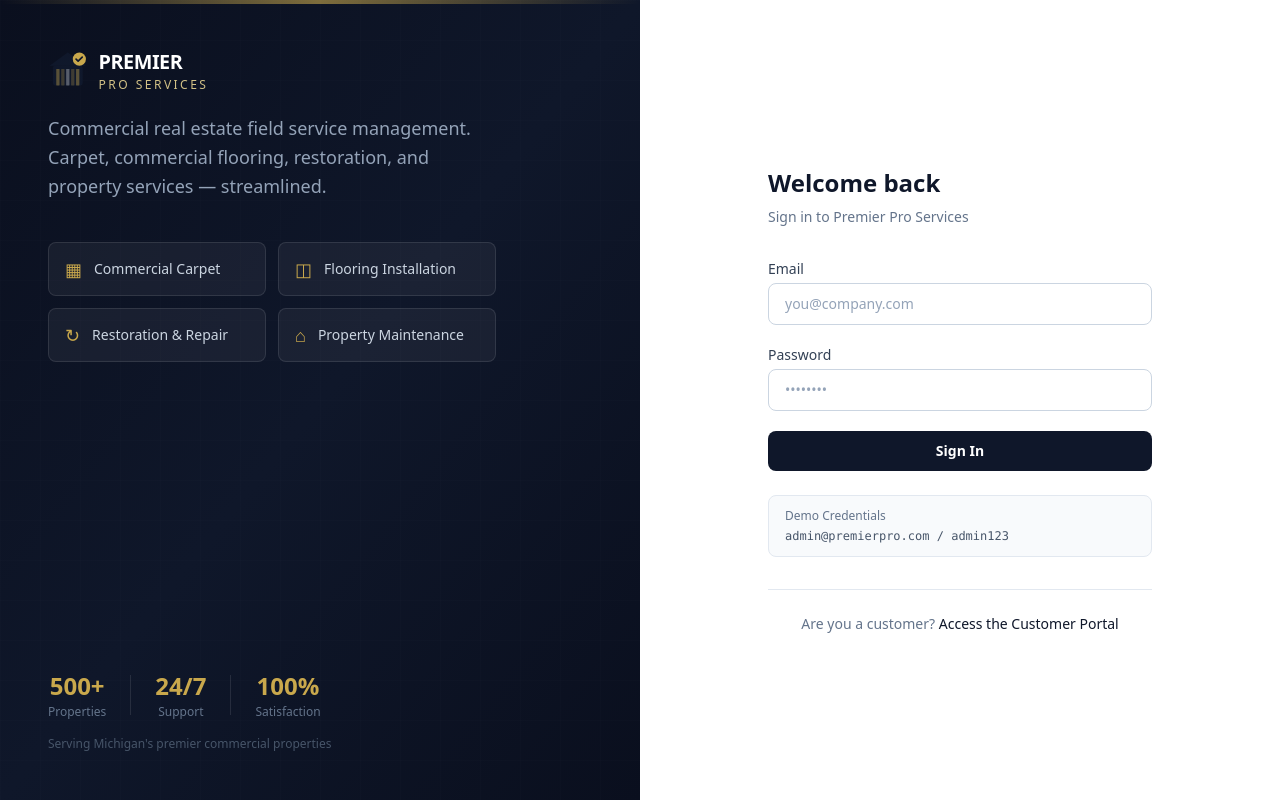
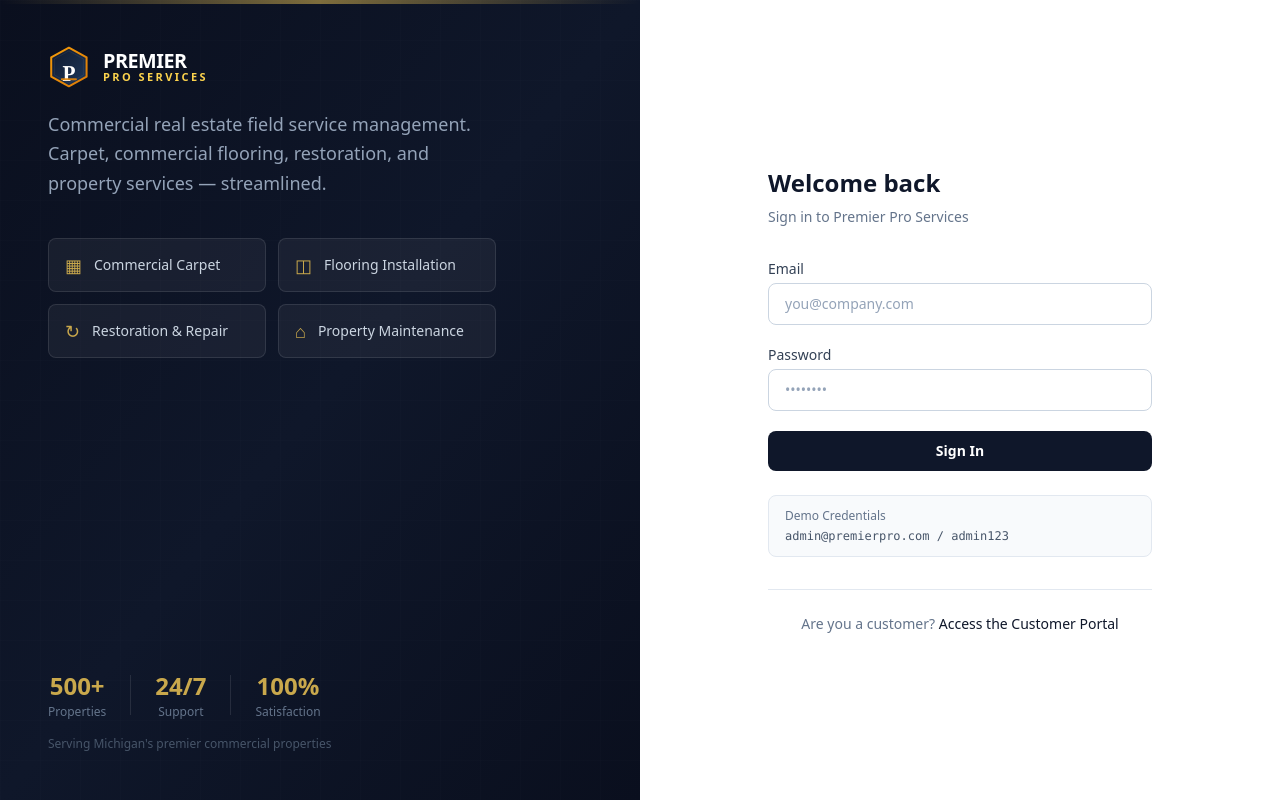
Before and after one commit to bloriner/gemach-connect, a Next.js app: page / in a window 1280 px wide. Built offline with nearby package versions, Linux system fonts and the light colour scheme.

Commit message:
New logo: hexagonal P monogram with gold gradient

```diff
--- a/src/components/ui/logo.tsx
+++ b/src/components/ui/logo.tsx
@@ -1,42 +1,72 @@
 export function Logo({ className, iconOnly, dark }: { className?: string; iconOnly?: boolean; dark?: boolean }) {
+  const textColor = dark ? "text-white" : "text-slate-900";
+  const subColor = dark ? "text-amber-300" : "text-amber-500";
+
   return (
-    <div className={`flex items-center gap-2.5 ${className ?? ""}`}>
+    <div className={`flex items-center gap-3 ${className ?? ""}`}>
       <svg
-        width="36"
-        height="36"
-        viewBox="0 0 48 48"
+        width="38"
+        height="38"
+        viewBox="0 0 52 52"
         fill="none"
         xmlns="http://www.w3.org/2000/svg"
         className="flex-shrink-0"
       >
-        {/* Shield / Building shape */}
         <defs>
-          <linearGradient id="logoGrad" x1="0" y1="0" x2="48" y2="48">
+          <linearGradient id="logoShield" x1="0" y1="0" x2="52" y2="52" gradientUnits="userSpaceOnUse">
             <stop offset="0%" stopColor="#0f172a" />
-            <stop offset="50%" stopColor="#1e3a5f" />
-            <stop offset="100%" stopColor="#c9a84c" />
+            <stop offset="100%" stopColor="#1e3a5f" />
+          </linearGradient>
+          <linearGradient id="logoGold" x1="0" y1="0" x2="52" y2="52" gradientUnits="userSpaceOnUse">
+            <stop offset="0%" stopColor="#f59e0b" />
+            <stop offset="100%" stopColor="#d97706" />
           </linearGradient>
         </defs>
-        {/* Building body */}
-        <rect x="6" y="20" width="36" height="24" rx="3" fill="url(#logoGrad)" />
-        {/* Roof */}
-        <polygon points="24,4 2,20 46,20" fill="url(#logoGrad)" />
-        {/* Gold columns */}
-        <rect x="10" y="24" width="4" height="20" rx="0.5" fill="#c9a84c" opacity="0.4" />
-        <rect x="16" y="24" width="4" height="20" rx="0.5" fill="#c9a84c" opacity="0.25" />
-        <rect x="22" y="24" width="4" height="20" rx="0.5" fill="white" opacity="0.3" />
-        <rect x="28" y="24" width="4" height="20" rx="0.5" fill="#c9a84c" opacity="0.25" />
-        <rect x="34" y="24" width="4" height="20" rx="0.5" fill="#c9a84c" opacity="0.4" />
-        {/* Gold checkmark badge */}
-        <circle cx="38" cy="12" r="8" fill="#c9a84c" />
-        <path d="M34 12l2.5 2.5 5-5" stroke="#0f172a" strokeWidth="2" strokeLinecap="round" strokeLinejoin="round" fill="none" />
+
+        {/* Outer hexagon ring */}
+        <polygon
+          points="26,2 48,14 48,38 26,50 4,38 4,14"
+          fill="url(#logoShield)"
+          stroke="url(#logoGold)"
+          strokeWidth="2.5"
+          strokeLinejoin="round"
+        />
+
+        {/* Inner subtle glow */}
+        <polygon
+          points="26,6 44,16 44,36 26,46 8,36 8,16"
+          fill="none"
+          stroke="white"
+          strokeWidth="0.5"
+          strokeOpacity="0.15"
+          strokeLinejoin="round"
+        />
+
+        {/* Bold "P" monogram */}
+        <text
+          x="26"
+          y="34"
+          textAnchor="middle"
+          dominantBaseline="central"
+          fontFamily="Georgia, 'Times New Roman', serif"
+          fontSize="26"
+          fontWeight="bold"
+          fill="white"
+          letterSpacing="0"
+        >
+          P
+        </text>
+
+        {/* Gold accent bar below P */}
+        <rect x="16" y="40" width="20" height="2.5" rx="1.25" fill="url(#logoGold)" opacity="0.9" />
       </svg>
+
       {!iconOnly && (
-        <div className="flex flex-col leading-tight">
-          <span className={dark ? "text-lg font-extrabold tracking-tight text-white" : "text-lg font-extrabold tracking-tight text-navy-900"}>
+        <div className="flex flex-col">
+          <span className={`text-lg font-extrabold tracking-tight leading-none ${textColor}`}>
             PREMIER
           </span>
-          <span className={dark ? "text-[11px] font-medium tracking-[0.2em] text-brand-300 uppercase" : "text-[11px] font-medium tracking-[0.2em] text-brand-500 uppercase"}>
+          <span className={`text-[10px] font-semibold tracking-[0.22em] uppercase leading-tight ${subColor}`}>
             Pro Services
           </span>
         </div>
```
Also changed, not shown: 1 other file (tests, documents, lock files or other folders).
